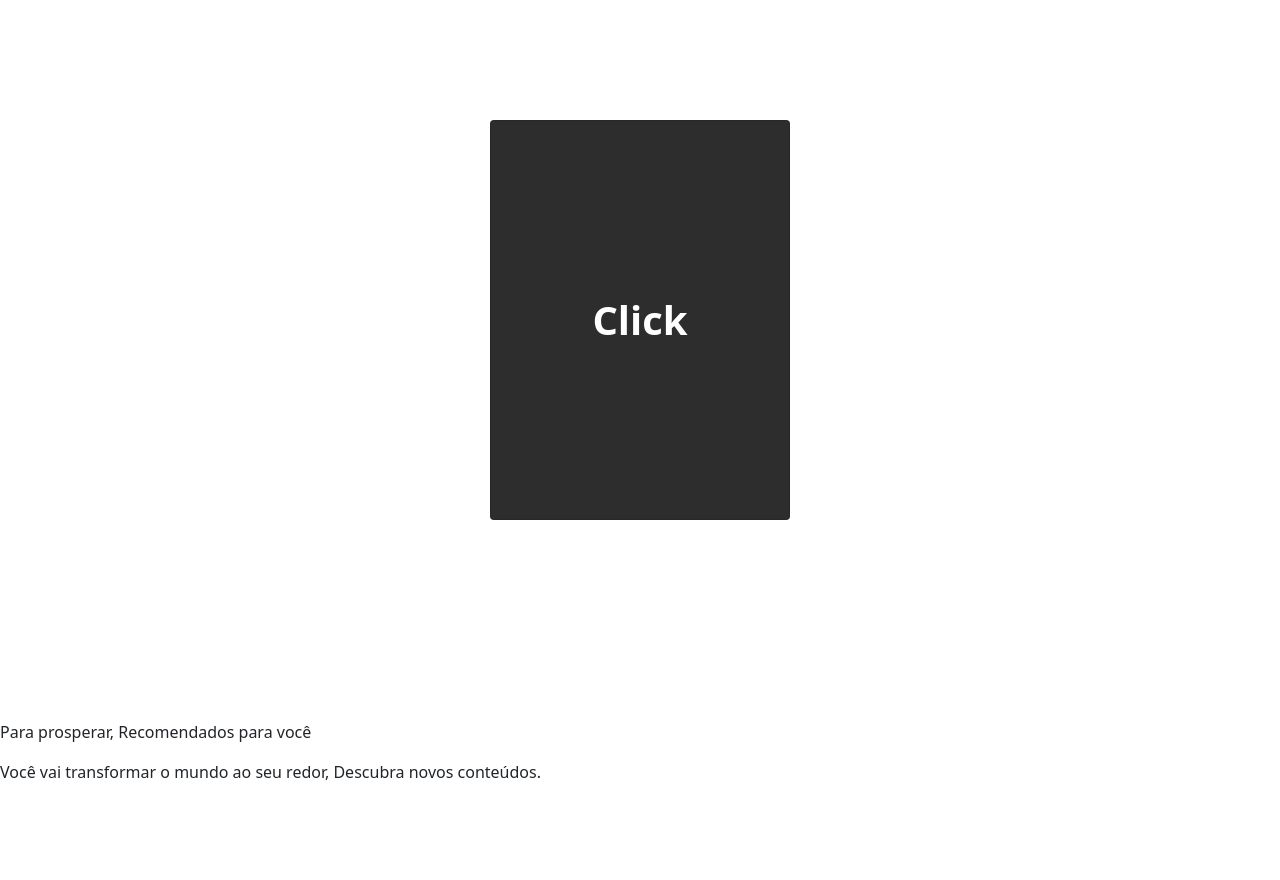
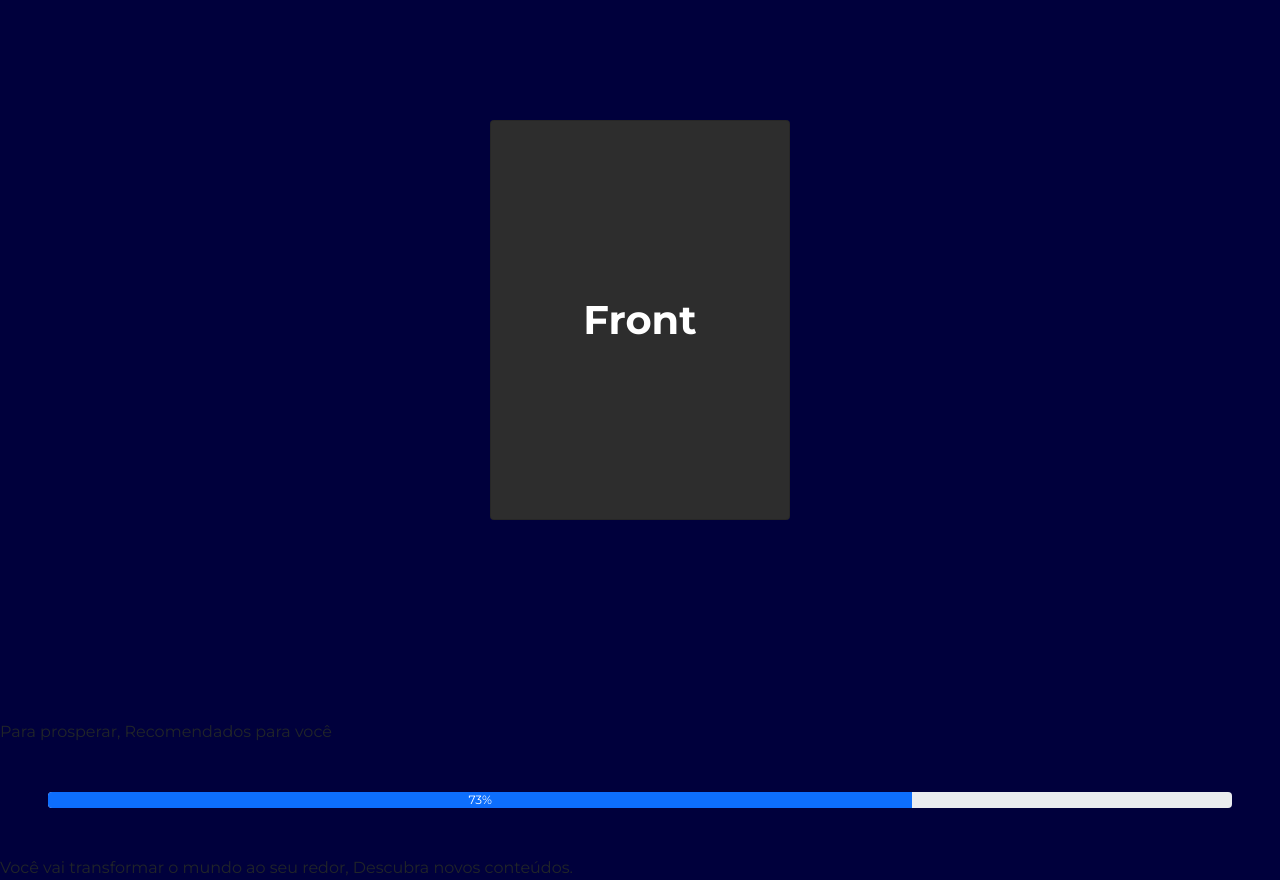
Before and after one commit to patriciabarnabe/talent-fest_BancoSafra, a React (Create React App) app: page /home in a window 1280 px wide. Shown: the part 960-1840 px from the top of the page. Before the commit the page ends 1760 px from the top, so only its background shows below. Built offline with nearby package versions, Linux system fonts and the light colour scheme.

Commit message:
CSS Global

```diff
--- a/public/index.html
+++ b/public/index.html
@@ -9,7 +9,12 @@
       name="description"
       content="Web site created using create-react-app"
     />
+
     <title> Menina da Vila </title>
+
+    <link rel="preconnect" href="https://fonts.googleapis.com">
+    <link rel="preconnect" href="https://fonts.gstatic.com" crossorigin>
+    <link href="https://fonts.googleapis.com/css2?family=Montserrat:wght@300;400;700&display=swap" rel="stylesheet">
   </head>
   <body>
     <noscript>You need to enable JavaScript to run this app.</noscript>
--- a/src/components/FlipCard/FlipCard.js
+++ b/src/components/FlipCard/FlipCard.js
@@ -1,35 +1,28 @@
 import { useState } from "react";
-import React from 'react';
+import React from "react";
 
-import './flipcard.css';
+import "./flipcard.css";
 
 import cn from "classnames";
 
-function FlipCard({ card }) {
+function FlipCard() {
   const [showBack, setShowBack] = useState(false);
 
   function handleClick() {
-    if (card.variant === "click") {
-      setShowBack(!showBack);
-    }
+    setShowBack(!showBack);
   }
 
   return (
-    <div
-      className="flip-card-outer"
-      onClick={handleClick}
-    >
-      <div
-        className={cn("flip-card-inner", {          showBack,            })}
-      >
+    <div className="flip-card-outer" onClick={handleClick}>
+      <div className={cn("flip-card-inner", { showBack })}>
         <div className="card front">
           <div className="card-body d-flex justify-content-center align-items-center">
-            <p className="card-text fs-1 fw-bold">{card.front}</p>
+            <p className="card-text fs-1 fw-bold"> Front </p>
           </div>
         </div>
         <div className="card back">
           <div className="card-body d-flex justify-content-center align-items-center">
-            <p className="card-text fs-1 fw-bold">{card.back}</p>
+            <p className="card-text fs-1 fw-bold"> Back </p>
           </div>
         </div>
       </div>
--- a/src/components/FlipCard/flipcard.css
+++ b/src/components/FlipCard/flipcard.css
@@ -1,15 +1,13 @@
 .container {
   height: 100vh;
 }
+
 .flip-card-outer {
   width: 300px;
   height: 400px;
   margin: 25px 0;
 }
-.flip-card-outer.focus-trigger:focus {
-  outline: 5px solid greenyellow;
-  outline-offset: 5px;
-}
+
 .flip-card-outer .flip-card-inner {
   transform-style: preserve-3d;
   transition: 0.5s linear 0.1s;
@@ -17,12 +15,11 @@
   width: inherit;
   height: inherit;
 }
-.flip-card-outer .flip-card-inner.hover-trigger:hover {
-  transform: rotateY(180deg);
-}
+
 .flip-card-outer .flip-card-inner.showBack {
   transform: rotateY(180deg);
 }
+
 .flip-card-outer .flip-card-inner .card {
   backface-visibility: hidden;
   position: absolute;
@@ -31,11 +28,13 @@
   width: 100%;
   height: 100%;
 }
+
 .flip-card-outer .flip-card-inner .card.front {
   transform: rotateY(0);
   background-color: #2d2d2d;
   color: #fff;
 }
+
 .flip-card-outer .flip-card-inner .card.back {
   transform: rotateY(180deg);
   background-color: #fff;
--- /dev/null
+++ b/src/global.css
@@ -0,0 +1,27 @@
+* {
+  margin: 0;
+  padding: 0;
+  box-sizing: border-box;
+}
+
+:root {
+    --light-blue: #54C5D9;
+    --dark-blue: #00003C;
+    --light-pink: #F54858;
+    --dark-pink: #B4093E;
+    --pff-white: #F8FFFF;
+    --black: #000000;
+}
+
+body {
+    font-family: 'Montserrat', sans-serif;
+    width: 100vw;
+    height: 100vh;
+    background-color: var(--dark-blue);
+    overflow-x: hidden;
+}
+
+@font-face {
+    font-family: "Consolas";
+    src: local(Consolas), url(./assets/consolas.ttf);
+  }
--- a/src/index.js
+++ b/src/index.js
@@ -2,6 +2,9 @@ import React from 'react';
 import ReactDOM from 'react-dom';
 import { BrowserRouter } from 'react-router-dom'
 import { Rotas } from '../src/routes/routes'
+
+import './global.css';
+
 
 ReactDOM.render(
   <React.StrictMode>
--- a/src/pages/Home/Home.js
+++ b/src/pages/Home/Home.js
@@ -1,4 +1,4 @@
-import React from 'react';
+import React from "react";
 
 import "./home.css";
 
@@ -7,15 +7,10 @@ import { CarouselData } from "../../components/Carousel/CarouselData";
 import "bootstrap/dist/css/bootstrap.min.css";
 import FlipCard from "../../components/FlipCard/FlipCard";
 
+import { ProgressBar } from "react-bootstrap";
+
 function Home() {
-  const cards = [
-    {
-      id: "2",
-      variant: "click",
-      front: "Click",
-      back: "Back",
-    },
-  ];
+  const percentage = 73;
 
   return (
     <>
@@ -30,14 +25,18 @@ function Home() {
         <div className="container">
           <div className="row h-100">
             <div class="col d-flex flex-column flex-md-row justify-content-around align-items-center">
-              {cards.map((card) => (
-                <FlipCard key={card.id} card={card} />
-              ))}
+              <FlipCard />
             </div>
           </div>
         </div>
 
         <p> Para prosperar, Recomendados para você </p>
+
+        <ProgressBar
+          now={percentage}
+          label={`${percentage}% `}
+          className="m-5"
+        />
 
         <p>
           Você vai transformar o mundo ao seu redor, Descubra novos conteúdos.
--- a/src/pages/Notfound/Notfound.js
+++ b/src/pages/Notfound/Notfound.js
@@ -1,12 +1,16 @@
 import React from 'react'
 
-const PageNotFound = () => {
+import './notFound.css';
+
+
+const NotFound = () => {
 
   return (
-    <div>
-      <h3>404 - This page could not be found</h3>
-    </div>
+    <div className="not-found">
+			<h1>404</h1>
+			<p>Página não encontrada.</p>
+		</div>
   )
 }
 
-export default PageNotFound
+export default NotFound
--- /dev/null
+++ b/src/pages/Notfound/notFound.css
@@ -0,0 +1,25 @@
+.not-found {
+  color: #fff;
+  font-size: 70%;
+  line-height: 1.5;
+  text-align: center;
+  font-weight: 100;
+  margin-top: 10%;
+}
+
+.not-found p {
+  font-size: 2em;
+  text-shadow: #383838 1px 1px, #383838 2px 2px, #383838 3px 3px,
+    #383838 4px 4px, #383838 5px 5px;
+}
+
+.not-found h1 {
+  font-size: 15em;
+  text-shadow: #383838 1px 1px, #383838 2px 2px, #383838 3px 3px,
+    #383838 4px 4px, #383838 5px 5px, #383838 6px 6px, #383838 7px 7px,
+    #383838 8px 8px, #383838 9px 9px, #383838 10px 10px, #383838 11px 11px,
+    #252525 12px 12px, #252525 13px 13px, #252525 14px 14px, #252525 15px 15px,
+    #252525 16px 16px, #252525 17px 17px, #252525 18px 18px, #252525 19px 19px,
+    #1a1818 20px 20px, #1a1818 21px 21px, #1a1818 22px 22px, #1a1818 23px 23px,
+    #1a1818 24px 24px, #1a1818 25px 25px, #1a1818 26px 26px, #1a1818 27px 27px;
+}
--- a/src/routes/routes.js
+++ b/src/routes/routes.js
@@ -6,7 +6,7 @@ import {
 } from "react-router-dom";
 import Article from "../pages/Article/Article";
 import Home from '../pages/Home/Home'
-import PageNotFound from '../pages/Notfound/Notfound'
+import NotFound from '../pages/Notfound/Notfound'
 import Login from "../pages/Login/Login";
 
 export const Rotas = () => {
@@ -14,7 +14,7 @@ export const Rotas = () => {
     <Routes>
       <Route path='/home' element={<Home />} />
       <Route path='/article' element={<Article />} />
-      <Route path='*' element={<PageNotFound />} />
+      <Route path='*' element={<NotFound />} />
       <Route path='/login' element={<Login />} />
     </Routes>
   )
```
Also changed, not shown: src/App.js (deleted, +0 -11 lines), src/assets/consolas.ttf (added), src/assets/paleta-cores.jpeg (added).
